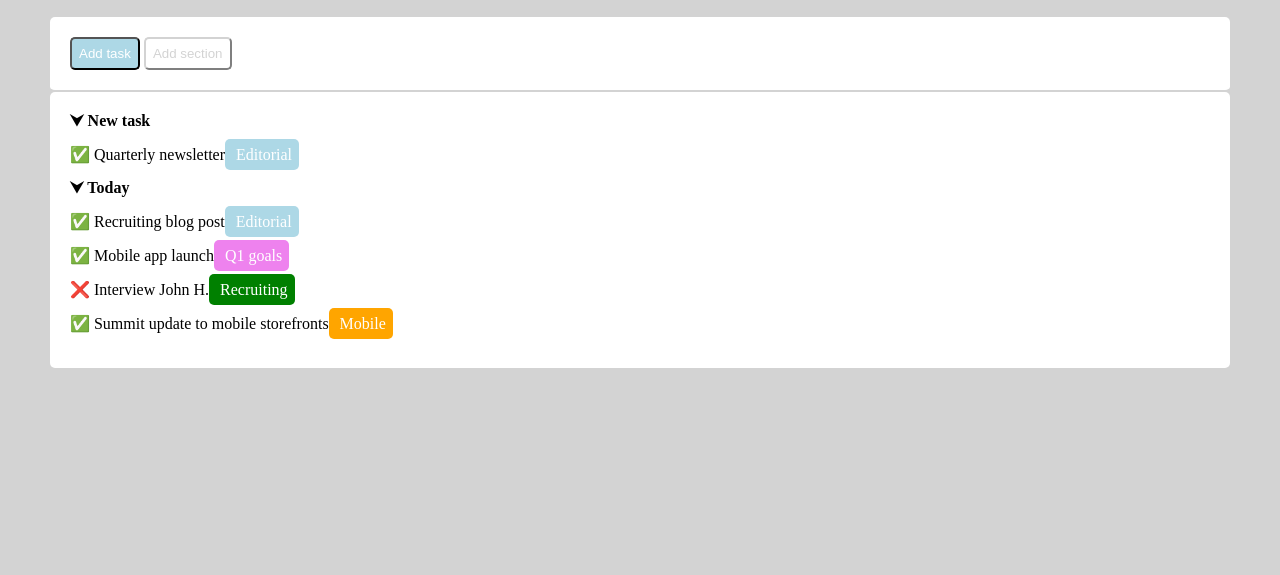
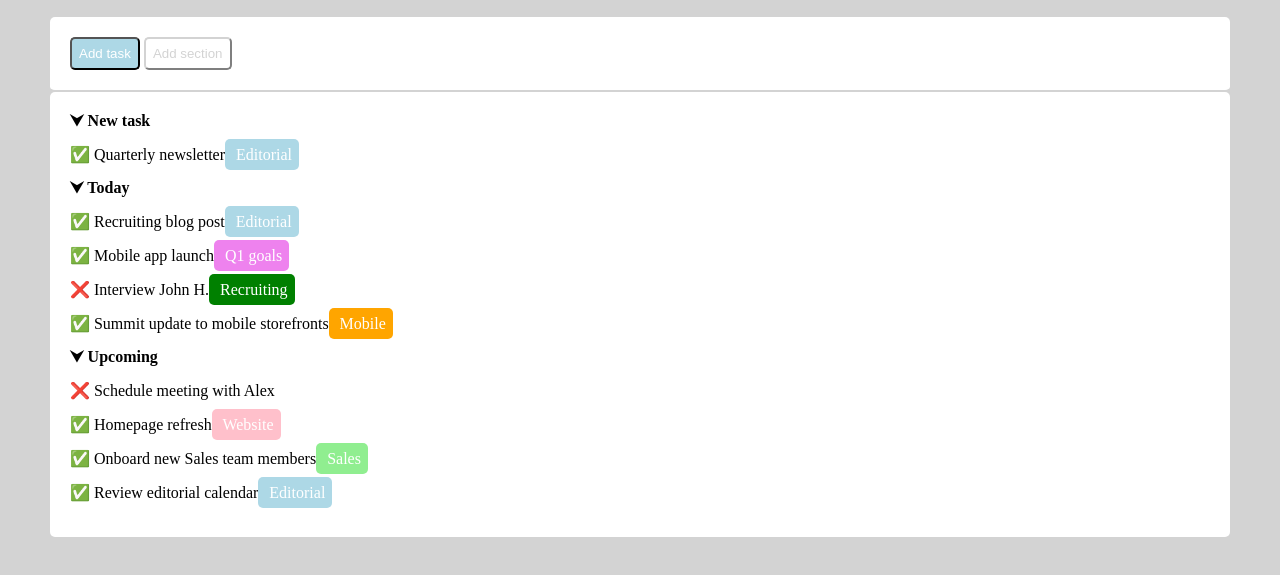
Before and after one commit to LuisE-Cruz/html-css-toboolist, a plain HTML site: page Index.html in a window 1280 px wide. Shown: the part 53-628 px from the top of the page. Drawn offline with Linux system fonts and the light colour scheme.

Commit message:
Fine liste e progetto

```diff
--- a/Index.html
+++ b/Index.html
@@ -27,7 +27,7 @@
             <button class="box-padding white-box text-grey">Add section</button>
         </div>
 
-        <section class="box-align-bottom background-color">
+        <section class="box-align-bottom background-color heigh-section">
 
             <ul>
                 <li><strong>&#11167 New task</strong></li>
@@ -35,17 +35,32 @@
                     <li>&#9989 Quarterly newsletter<span class="box-padding blue-box text-white"> Editorial</span></li>
 
                 </ul>
+            </ul>
+            <ul>
+                <li><strong>&#11167 Today</strong></li>
                 <ul>
-                    <li><strong>&#11167 Today</strong></li>
-                    <ul>
-                        <li>&#9989 Recruiting blog post<span class="box-padding blue-box text-white">  Editorial</span>
-                        </li>
-                        <li>&#9989 Mobile app launch<span class="box-padding text-white back-violet"> Q1 goals</span></li>
-                        <li>&#10060 Interview John H.<span class="box-padding text-white back-green"> Recruiting</span></li>
-                        <li>&#9989 Summit update to mobile storefronts<span class="box-padding text-white back-orange"> Mobile</span></li>
-                    </ul>
+                    <li>&#9989 Recruiting blog post<span class="box-padding blue-box text-white"> Editorial</span>
+                    </li>
+                    <li>&#9989 Mobile app launch<span class="box-padding text-white back-violet"> Q1 goals</span>
+                    </li>
+                    <li>&#10060 Interview John H.<span class="box-padding text-white back-green"> Recruiting</span>
+                    </li>
+                    <li>&#9989 Summit update to mobile storefronts<span class="box-padding text-white back-orange">
+                            Mobile</span></li>
                 </ul>
             </ul>
+            <ul>
+                <li><strong>&#11167 Upcoming</strong></li>
+                <ul>
+                    <li>&#10060 Schedule meeting with Alex</li>
+                    <li>&#9989 Homepage refresh<span class="box-padding text-white back-pink"> Website</span></li>
+                    <li>&#9989 Onboard new Sales team members<span class="box-padding text-white back-lightgreen">
+                            Sales</span></li>
+                    <li>&#9989 Review editorial calendar<span class="box-padding blue-box text-white"> Editorial</span>
+                    </li>
+                </ul>
+            </ul>
+
         </section>
     </main>
     <footer></footer>
--- a/Styles/Style.css
+++ b/Styles/Style.css
@@ -92,3 +92,15 @@ ul {
 ul li{
     margin-bottom: 15px;
 }
+
+.back-pink {
+    background-color: pink;
+}
+
+.back-lightgreen {
+    background-color: lightgreen;
+}
+
+.heigh-section {
+    height: 100%;
+}
```
